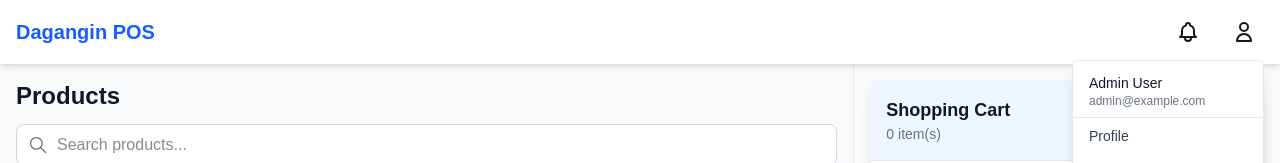
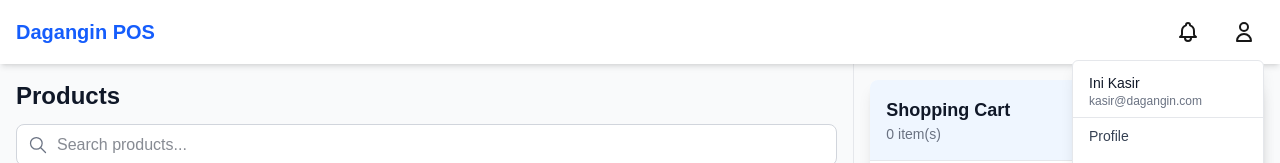
Before and after one commit to PerdanaMain/be-driver-app, a Next.js app: page /pos in a window 1280 px wide. Both pictures are taken after a click on the button 1244 px from the left and 32 px from the top of the page. Shown: the top 163 px of the page. Built offline with nearby package versions, Linux system fonts and the light colour scheme.

Commit message:
update next

```diff
--- a/package.json
+++ b/package.json
@@ -10,7 +10,7 @@
   },
   "dependencies": {
     "jspdf": "^3.0.1",
-    "next": "15.2.3",
+    "next": "^15.2.3",
     "react": "^19.0.0",
     "react-dom": "^19.0.0",
     "react-to-print": "^3.0.5"
--- a/src/app/pos/page.tsx
+++ b/src/app/pos/page.tsx
@@ -236,9 +236,8 @@ export default function POSPage() {
               </div>
             </div>
 
-            <div className="p-4">
+            <div className="p-4" ref={receiptRef}>
               <Receipt
-                ref={receiptRef}
                 items={receiptData.items}
                 subtotal={receiptData.subtotal}
                 tax={receiptData.tax}
--- a/src/components/layout/Header.tsx
+++ b/src/components/layout/Header.tsx
@@ -53,8 +53,8 @@ export default function Header({ title = 'Dagangin POS' }: HeaderProps) {
             {isUserMenuOpen && (
               <div className="absolute right-0 mt-2 w-48 bg-white dark:bg-gray-800 rounded-md shadow-lg py-1 z-20 border border-gray-200 dark:border-gray-700">
                 <div className="px-4 py-2 border-b border-gray-200 dark:border-gray-700">
-                  <p className="text-sm font-medium text-gray-900 dark:text-white">Admin User</p>
-                  <p className="text-xs text-gray-500 dark:text-gray-400">admin@example.com</p>
+                  <p className="text-sm font-medium text-gray-900 dark:text-white">Ini Kasir</p>
+                  <p className="text-xs text-gray-500 dark:text-gray-400">kasir@dagangin.com</p>
                 </div>
                 <a href="#" className="block px-4 py-2 text-sm text-gray-700 dark:text-gray-300 hover:bg-gray-100 dark:hover:bg-gray-700">
                   Profile
```
Also changed, not shown: 1 other file (tests, documents, lock files or other folders).
